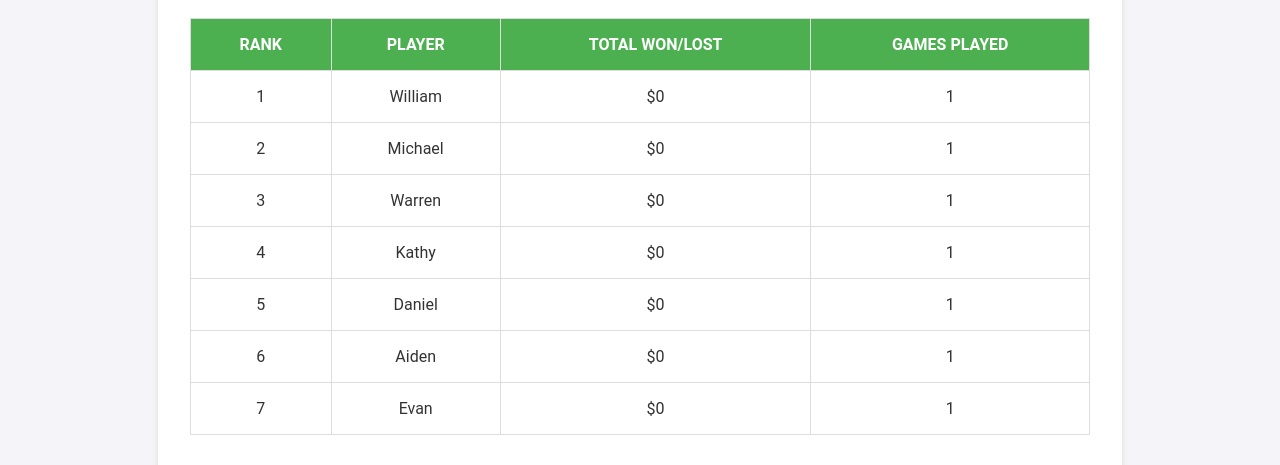
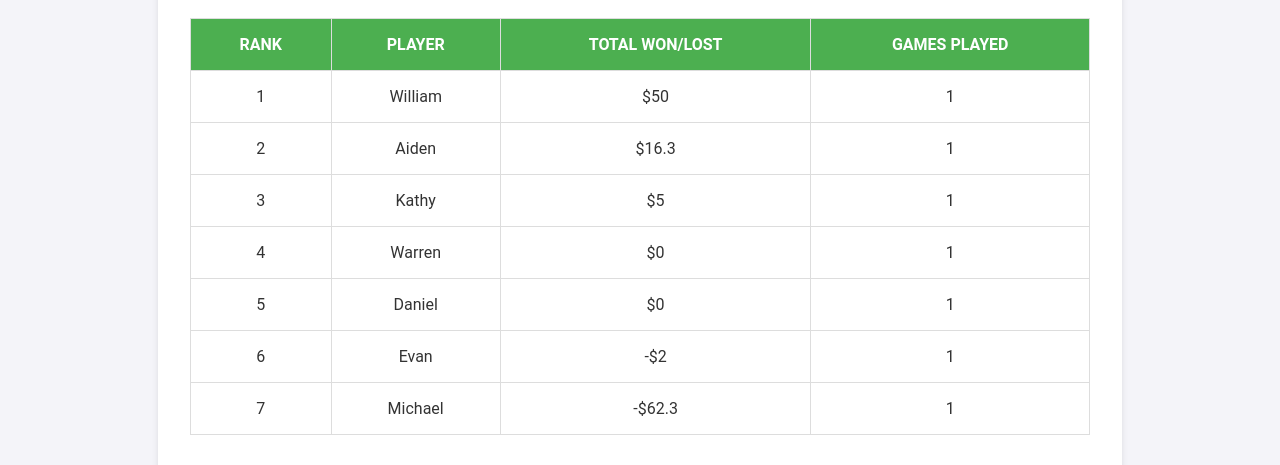
Before and after one commit to TheyCallMeKWAM/Poker-Leaderboard, a plain HTML site: page index.html in a window 1280 px wide. Shown: the part 280-745 px from the top of the page. Drawn offline with nearby package versions, Linux system fonts and the light colour scheme.

Commit message:
Update index.html

```diff
--- a/index.html
+++ b/index.html
@@ -208,13 +208,13 @@
 
         // Example usage
         addGame("Jan 9th", [
-            { name: "William", result: 0 },
-            { name: "Michael", result: 0 },
+            { name: "William", result: 50 },
+            { name: "Michael", result: -62.30 },
             { name: "Warren", result: 0 },
-            { name: "Kathy", result: 0 },
+            { name: "Kathy", result: 5 },
             { name: "Daniel", result: 0 },
-            { name: "Aiden", result: 0 },
-            { name: "Evan", result: 0 },
+            { name: "Aiden", result: 16.30 },
+            { name: "Evan", result: -2 },
         ]);
 
 
```
